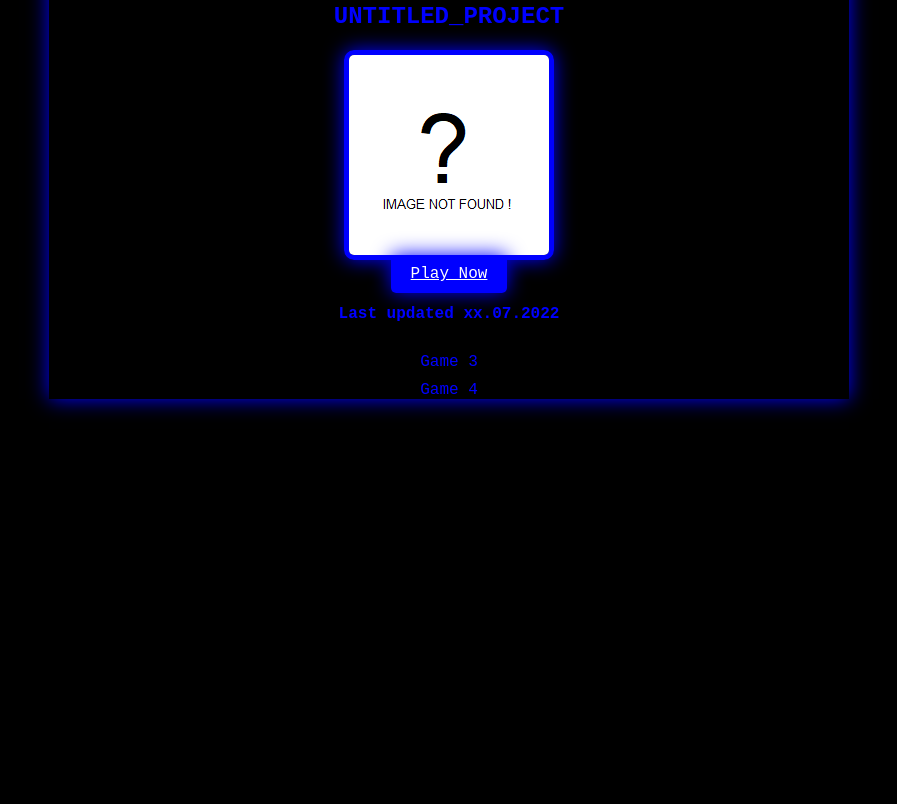
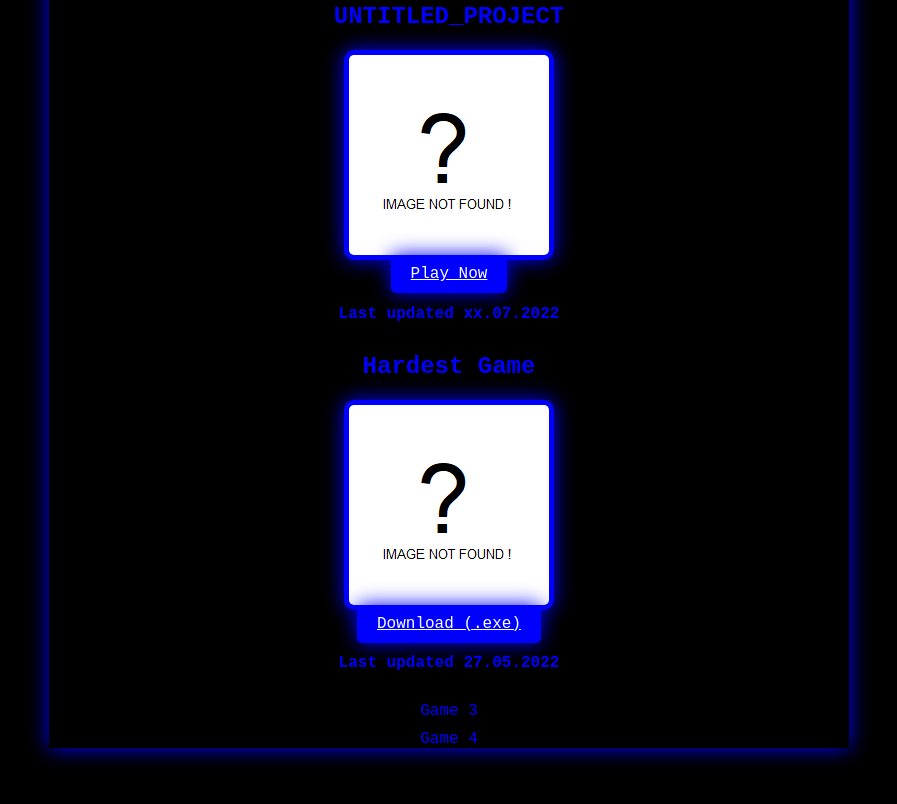
Before and after one commit to Kasai-Interactive/kasai-interactive.github.io, a plain HTML site: page index.html in a window 1280 px wide. Shown: the part 1726-2530 px from the top of the page, without its empty margins (191-1088 px from the left). Before the commit the page ends 2211 px from the top, so only its background shows below. Drawn offline with Linux system fonts and the light colour scheme.

Commit message:
Update index.html

```diff
--- a/index.html
+++ b/index.html
@@ -214,6 +214,14 @@ Members 😏: 2</p>
 			<a href="https://games.gdevelop-app.com/game-81c1072c-8664-48fb-97c3-7d663f935e7f/index.html" class="button">Play Now</a>
 									<h4>Last updated xx.07.2022</h4>
         </div>
+		            </div>
+							        <div class="game">
+					<h1>Hardest Game</h1>
+            <img src="error.png" alt="Error loading IMAGE">
+			<br>
+			<a href="/dl/Hardest_Game-INSTALLER.zip" class="button">Download (.exe)</a>
+									<h4>Last updated 27.05.2022</h4>
+        </div>
                 <li>Game 3</li>
                 <li>Game 4</li>
                 <!-- Add more discontinued games here -->
```
